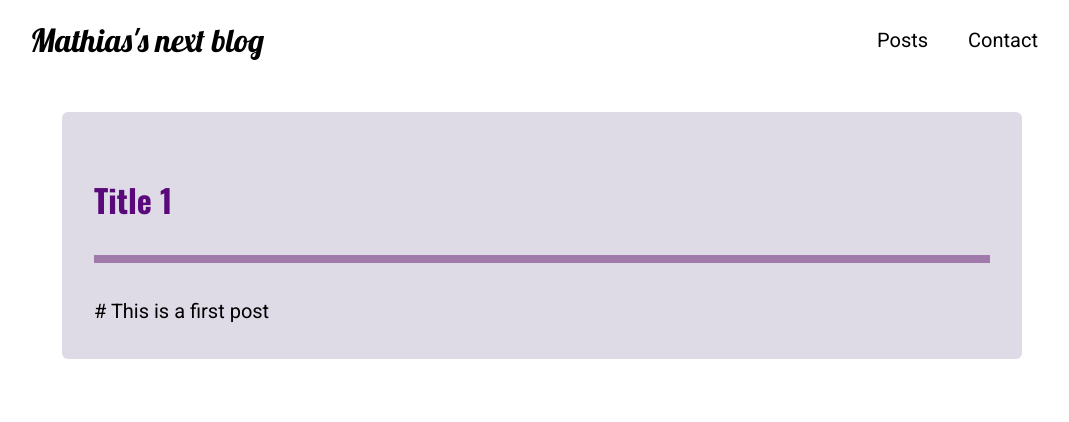
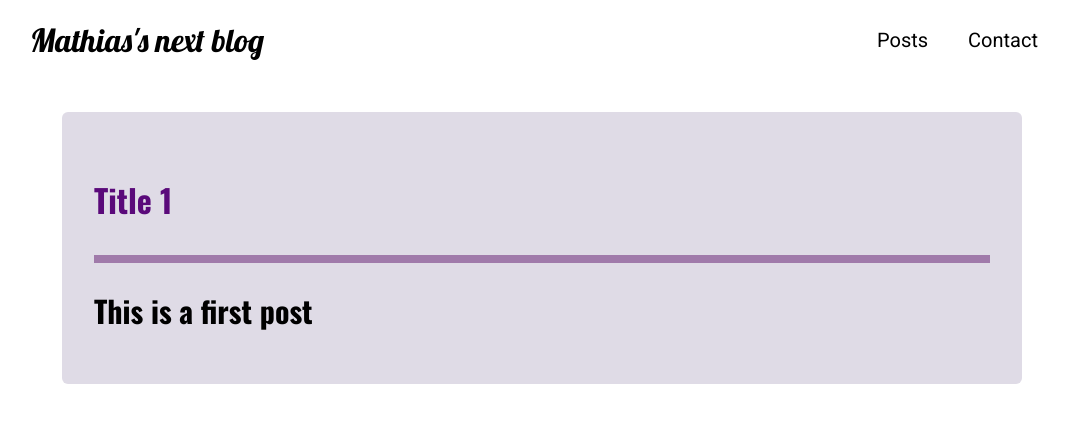
Before and after one commit to MathiasCK/next-blog, a Next.js app: page /posts/getting-started-with-nextjs in a window 1280 px wide. Shown: the top 422 px of the page, without its empty margins (98-1167 px from the left). Built offline with nearby package versions, Linux system fonts and the light colour scheme.

Commit message:
Setting up react markdown

```diff
--- a/components/posts/posts-detail/post-content.js
+++ b/components/posts/posts-detail/post-content.js
@@ -1,5 +1,6 @@
 import classes from "./styles/post-detail.module.css";
 import PostHeader from "./post-header";
+import ReactMarkdown from "react-markdown";
 
 const DUMMY_POST = {
   slug: "getting-started-with-nextjs",
@@ -13,7 +14,7 @@ const PostContent = () => {
   return (
     <article className={classes.content}>
       <PostHeader title={DUMMY_POST.title} image={imagePath} />
-      {DUMMY_POST.content}
+      <ReactMarkdown>{DUMMY_POST.content}</ReactMarkdown>
     </article>
   );
 };
--- a/package.json
+++ b/package.json
@@ -10,6 +10,7 @@
   "dependencies": {
     "next": "10.1.3",
     "react": "17.0.2",
-    "react-dom": "17.0.2"
+    "react-dom": "17.0.2",
+    "react-markdown": "^5.0.3"
   }
 }
```
Also changed, not shown: 1 other file (tests, documents, lock files or other folders).
